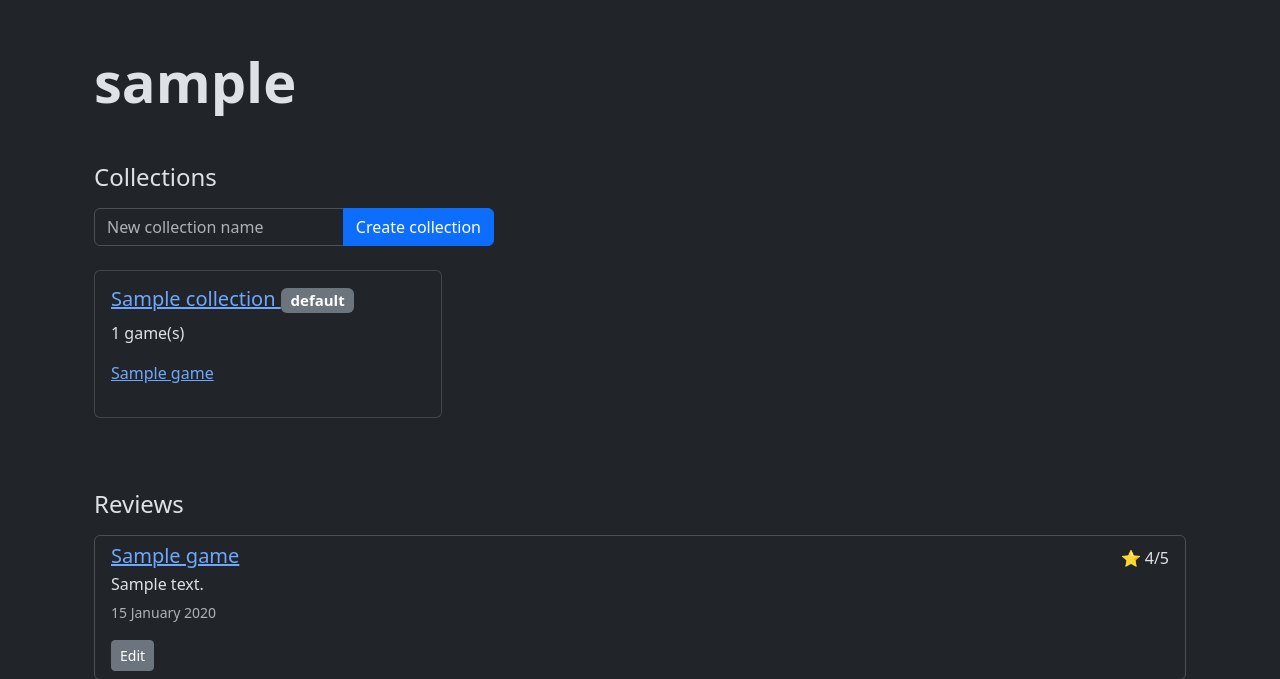
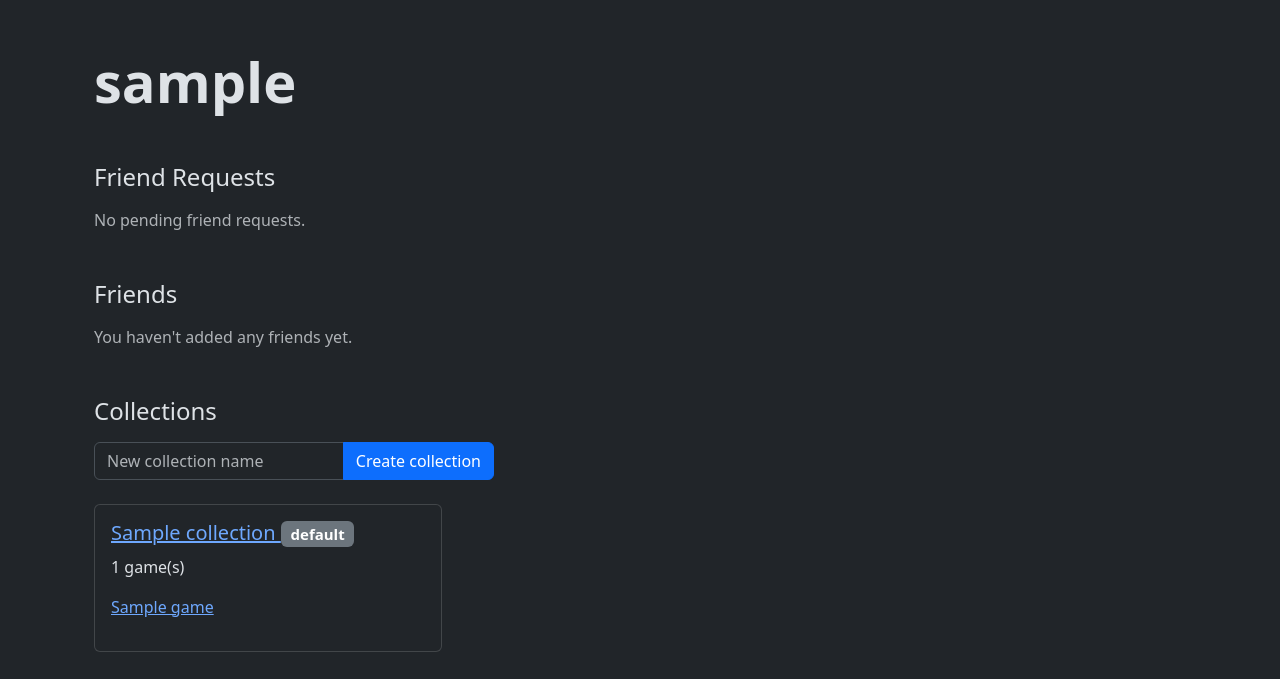
Before and after one commit to Inioshi/PROEKT, a Flask app: page /profile/1 in a window 1280 px wide. Shown: the part 56-735 px from the top of the page. Run offline with Flask 3, Linux system fonts and the light colour scheme; a user stored in the database is signed in; tables that the repository leaves empty hold one stand-in row (values such as "Sample post"); data that the repository does not hold is empty.

Commit message:
added crud logic for friendships

```diff
--- a/src/proekt/crud/__init__.py
+++ b/src/proekt/crud/__init__.py
@@ -1,3 +1,4 @@
 from .reviews_crud import reviews
 from .tags_crud import tags
 from .collections_crud import collections
+from .friends_crud import friends
--- a/src/proekt/main.py
+++ b/src/proekt/main.py
@@ -1,12 +1,12 @@
-from sqlalchemy import select, or_
+from sqlalchemy import select, or_, and_
 from flask import Flask, render_template, request, abort
 from flask_login import login_required, current_user
 from proekt.auth import auth, login_manager
 from proekt.database import SessionLocal
-from proekt.models import VideoGame, User, UserRoles, Genre, Collection
+from proekt.models import VideoGame, User, UserRoles, Genre, Collection, Friendship, FriendStatus
 from proekt.recommendations import compute_recommendations
 
-from proekt.crud import reviews, tags, collections
+from proekt.crud import reviews, tags, collections, friends
 
 app = Flask(__name__)
 
@@ -15,10 +15,11 @@ app.config["SECRET_KEY"] = "passpass"
 login_manager.init_app(app)
 app.register_blueprint(auth)
 #app.register_blueprint(games)
-#app.register_blueprint(friends_bp)
+
 app.register_blueprint(reviews)
 app.register_blueprint(tags)
 app.register_blueprint(collections)
+app.register_blueprint(friends)
 
 @app.route("/")
 def index():
@@ -62,8 +63,31 @@ def profile(user_id):
                 grouped.setdefault(t.tag, []).append(t)
             group_tags = list(grouped.items())
 
-        return render_template("user_profile.html", user=user,
-                               UserRoles=UserRoles, group_tags=group_tags)
+        friends_list = []
+        incoming_requests = []
+        friendship_with_viewer = None
+
+        if current_user.is_authenticated and current_user.id == user.id:
+            friends_list = user.friends
+            incoming_requests = session.scalars(
+                select(Friendship).where(Friendship.friend_id == user.id,
+                                         Friendship.status == FriendStatus.PENDING)).all()
+        elif current_user.is_authenticated:
+            exists = session.scalar(
+                select(Friendship).where(
+                    or_(and_(Friendship.user_id == current_user.id, Friendship.friend_id == user.id),
+                        and_(Friendship.user_id == user.id, Friendship.friend_id == current_user.id))))
+            if exists is not None:
+                if exists.status == FriendStatus.ACCEPTED:
+                    friendship_with_viewer = "friends"
+                elif exists.status == FriendStatus.PENDING:
+                    friendship_with_viewer = ("pending_sent" if exists.user_id == current_user.id
+                                              else "pending_received")
+
+        return render_template("user_profile.html", user=user, UserRoles=UserRoles,
+                               group_tags=group_tags, friends_list=friends_list,
+                               incoming_requests=incoming_requests,
+                               friendship_with_viewer=friendship_with_viewer)
 
 @app.route("/search")
 def search():
--- a/src/proekt/templates/user_profile.html
+++ b/src/proekt/templates/user_profile.html
@@ -6,6 +6,73 @@
 <div class="container py-5">
 
     <h1 class="display-4 fw-bold mb-4">{{ user.username }}</h1>
+
+    {% if current_user.is_authenticated and current_user.id != user.id %}
+    <div class="mb-4">
+        {% if friendship_with_viewer == "friends" %}
+            <form method="POST" action="{{ url_for('friends.remove_friend', friend_id=user.id) }}">
+                <button type="submit" class="btn btn-outline-danger btn-sm">Remove Friend</button>
+            </form>
+        {% elif friendship_with_viewer == "pending_sent" %}
+            <button class="btn btn-secondary btn-sm" disabled>Friend Request Sent</button>
+        {% elif friendship_with_viewer == "pending_received" %}
+            <span class="text-muted">This user sent you a friend request - respond from your own profile.</span>
+        {% else %}
+            <form method="POST" action="{{ url_for('friends.send_request', friend_id=user.id) }}">
+                <button type="submit" class="btn btn-primary btn-sm">Add Friend</button>
+            </form>
+        {% endif %}
+    </div>
+    {% endif %}
+
+    {% if current_user.is_authenticated and current_user.id == user.id %}
+    <h2 class="h4 mt-5 mb-3">Friend Requests</h2>
+
+    {% if incoming_requests %}
+    <div class="list-group mb-4">
+        {% for request in incoming_requests %}
+        <div class="list-group-item d-flex justify-content-between align-items-center">
+            <a href="{{ url_for('profile', user_id=request.user_id) }}">
+                {{ request.user.username }}
+            </a>
+            <div class="d-flex gap-2">
+                <form method="POST"
+                      action="{{ url_for('friends.accept_request', friendship_id=request.id) }}">
+                    <button type="submit" class="btn btn-sm btn-success">Accept</button>
+                </form>
+                <form method="POST"
+                      action="{{ url_for('friends.decline_request', friendship_id=request.id) }}">
+                    <button type="submit" class="btn btn-sm btn-outline-danger">Decline</button>
+                </form>
+            </div>
+        </div>
+        {% endfor %}
+    </div>
+    {% else %}
+        <p class="text-muted">No pending friend requests.</p>
+    {% endif %}
+
+    <h2 class="h4 mt-5 mb-3">Friends</h2>
+
+    {% if friends_list %}
+    <div class="list-group mb-4">
+        {% for friend in friends_list %}
+        <div class="list-group-item d-flex justify-content-between align-items-center">
+            <a href="{{ url_for('profile', user_id=friend.id) }}">
+                {{ friend.username }}
+            </a>
+            <form method="POST"
+                  action="{{ url_for('friends.remove_friend', friend_id=friend.id) }}">
+                <button type="submit" class="btn btn-sm btn-outline-danger">Remove</button>
+            </form>
+        </div>
+        {% endfor %}
+    </div>
+    {% else %}
+        <p class="text-muted">You haven't added any friends yet.</p>
+    {% endif %}
+    {% endif %}
+
 
     <h2 class="h4 mt-5 mb-3">Collections</h2>
 
```
Also changed, not shown: src/proekt/crud/friends_crud.py (added, +105 -0 lines).
